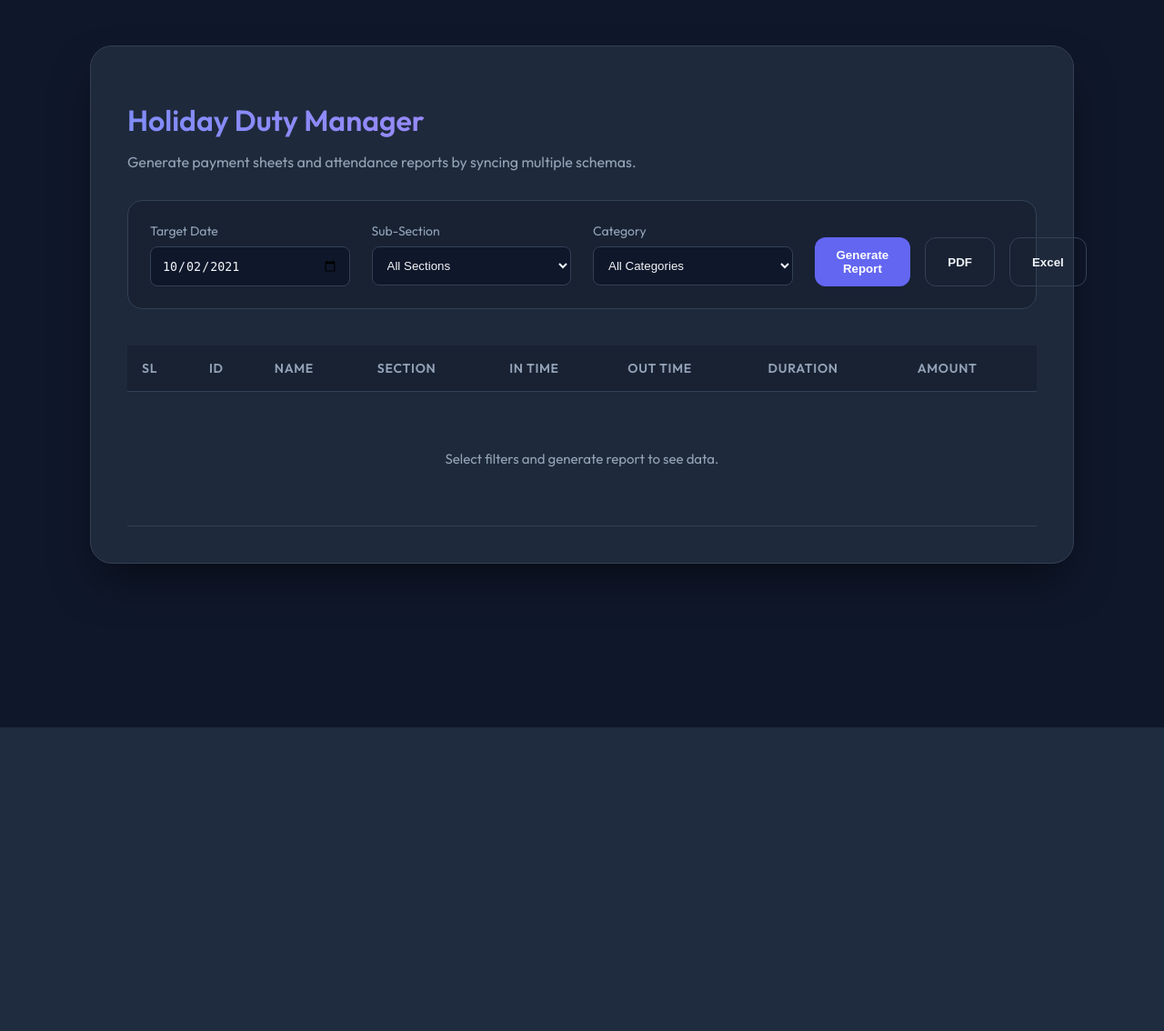
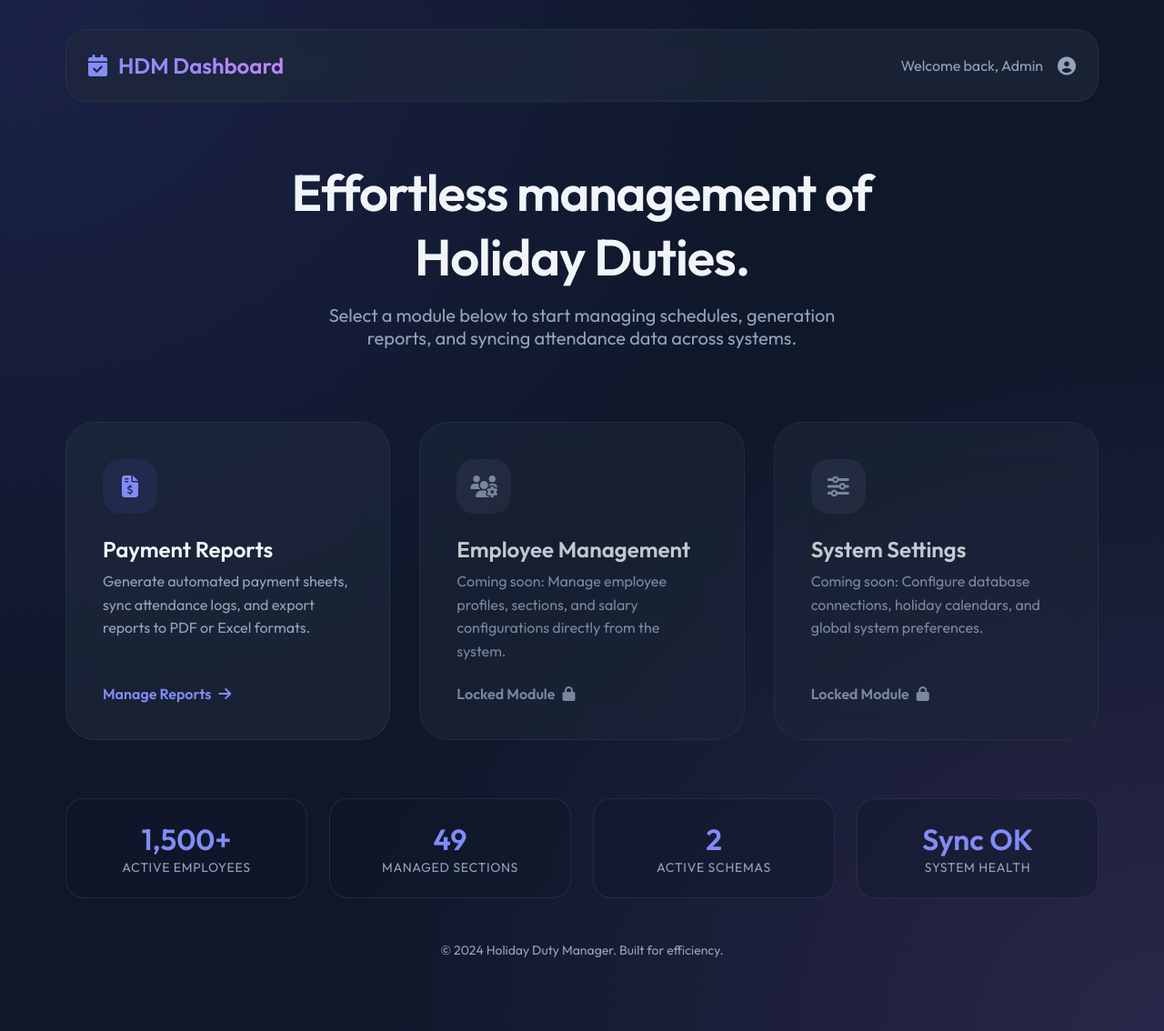
Before and after one commit to parvez144/holiday-duty-manager, a Flask app: page / in a window 1280 px wide. Shown: the whole page at 91% size. Before the commit the page ends 800 px from the top, so only its background shows below. Run offline with Flask 3, Linux system fonts and the light colour scheme; data that the repository does not hold is empty; parts of the project's set-up code (start-up, migrations or seed data) failed here and were passed over.

Commit message:
feat: Introduce reports page for generating payment sheets with date, section, and category filters, alongside a new dashboard.

```diff
--- a/app.py
+++ b/app.py
@@ -12,7 +12,7 @@ app.register_blueprint(reports_bp)
 
 @app.route('/')
 def index():
-    return render_template('reports.html')
+    return render_template('dashboard.html')
 
 if __name__ == "__main__":
     app.run(host='0.0.0.0', port=5000, debug=True)
--- /dev/null
+++ b/templates/dashboard.html
@@ -0,0 +1,318 @@
+<!DOCTYPE html>
+<html lang="en">
+
+<head>
+    <meta charset="UTF-8">
+    <meta name="viewport" content="width=device-width, initial-scale=1.0">
+    <title>Holiday Duty Manager - Dashboard</title>
+    <link href="https://fonts.googleapis.com/css2?family=Outfit:wght@300;400;600&display=swap" rel="stylesheet">
+    <link rel="stylesheet" href="https://cdnjs.cloudflare.com/ajax/libs/font-awesome/6.4.0/css/all.min.css">
+    <style>
+        :root {
+            --primary: #6366f1;
+            --primary-light: #818cf8;
+            --bg: #0f172a;
+            --card-bg: rgba(30, 41, 59, 0.7);
+            --text: #f1f5f9;
+            --text-muted: #94a3b8;
+            --border: rgba(51, 65, 85, 0.5);
+            --accent: #10b981;
+        }
+
+        * {
+            box-sizing: border-box;
+            margin: 0;
+            padding: 0;
+        }
+
+        body {
+            font-family: 'Outfit', sans-serif;
+            background-color: var(--bg);
+            background-image:
+                radial-gradient(at 0% 0%, rgba(99, 102, 241, 0.15) 0px, transparent 50%),
+                radial-gradient(at 100% 100%, rgba(192, 132, 252, 0.15) 0px, transparent 50%);
+            color: var(--text);
+            min-height: 100vh;
+            display: flex;
+            flex-direction: column;
+            overflow-x: hidden;
+        }
+
+        .container {
+            max-width: 1200px;
+            margin: 0 auto;
+            padding: 2rem;
+            width: 100%;
+        }
+
+        header {
+            display: flex;
+            justify-content: space-between;
+            align-items: center;
+            margin-bottom: 4rem;
+            padding: 1.5rem;
+            background: var(--card-bg);
+            backdrop-filter: blur(12px);
+            border-radius: 1.5rem;
+            border: 1px solid var(--border);
+        }
+
+        .logo {
+            display: flex;
+            align-items: center;
+            gap: 0.75rem;
+            font-size: 1.5rem;
+            font-weight: 600;
+            background: linear-gradient(to right, #818cf8, #c084fc);
+            -webkit-background-clip: text;
+            background-clip: text;
+            -webkit-text-fill-color: transparent;
+        }
+
+        .user-profile {
+            display: flex;
+            align-items: center;
+            gap: 1rem;
+            color: var(--text-muted);
+        }
+
+        .hero {
+            text-align: center;
+            margin-bottom: 5rem;
+        }
+
+        .hero h1 {
+            font-size: 3.5rem;
+            font-weight: 600;
+            margin-bottom: 1rem;
+            letter-spacing: -0.02em;
+        }
+
+        .hero p {
+            font-size: 1.25rem;
+            color: var(--text-muted);
+            max-width: 600px;
+            margin: 0 auto;
+        }
+
+        .grid {
+            display: grid;
+            grid-template-columns: repeat(auto-fit, minmax(300px, 1fr));
+            gap: 2rem;
+        }
+
+        .card {
+            background: var(--card-bg);
+            backdrop-filter: blur(16px);
+            padding: 2.5rem;
+            border-radius: 2rem;
+            border: 1px solid var(--border);
+            text-decoration: none;
+            color: inherit;
+            transition: all 0.4s cubic-bezier(0.175, 0.885, 0.32, 1.275);
+            display: flex;
+            flex-direction: column;
+            gap: 1.5rem;
+            position: relative;
+            overflow: hidden;
+        }
+
+        .card::before {
+            content: '';
+            position: absolute;
+            top: 0;
+            left: 0;
+            width: 100%;
+            height: 100%;
+            background: linear-gradient(45deg, transparent, rgba(255, 255, 255, 0.05), transparent);
+            transform: translateX(-100%);
+            transition: transform 0.6s;
+        }
+
+        .card:hover {
+            transform: translateY(-10px);
+            border-color: var(--primary-light);
+            box-shadow: 0 20px 40px -10px rgba(0, 0, 0, 0.5);
+        }
+
+        .card:hover::before {
+            transform: translateX(100%);
+        }
+
+        .card-icon {
+            width: 60px;
+            height: 60px;
+            background: rgba(99, 102, 241, 0.1);
+            border-radius: 1.25rem;
+            display: flex;
+            align-items: center;
+            justify-content: center;
+            font-size: 1.5rem;
+            color: var(--primary-light);
+        }
+
+        .card-content h3 {
+            font-size: 1.5rem;
+            margin-bottom: 0.5rem;
+        }
+
+        .card-content p {
+            color: var(--text-muted);
+            line-height: 1.6;
+        }
+
+        .card-footer {
+            margin-top: auto;
+            display: flex;
+            align-items: center;
+            gap: 0.5rem;
+            font-weight: 600;
+            color: var(--primary-light);
+        }
+
+        .card-footer i {
+            transition: transform 0.3s;
+        }
+
+        .card:hover .card-footer i {
+            transform: translateX(5px);
+        }
+
+        .stats-row {
+            display: grid;
+            grid-template-columns: repeat(auto-fit, minmax(200px, 1fr));
+            gap: 1.5rem;
+            margin-top: 4rem;
+        }
+
+        .stat-item {
+            background: rgba(15, 23, 42, 0.4);
+            padding: 1.5rem;
+            border-radius: 1.25rem;
+            border: 1px solid var(--border);
+            text-align: center;
+        }
+
+        .stat-value {
+            font-size: 2rem;
+            font-weight: 600;
+            color: var(--primary-light);
+            display: block;
+        }
+
+        .stat-label {
+            color: var(--text-muted);
+            font-size: 0.875rem;
+            text-transform: uppercase;
+            letter-spacing: 0.05em;
+        }
+
+        footer {
+            margin-top: auto;
+            padding: 3rem 0;
+            text-align: center;
+            color: var(--text-muted);
+            font-size: 0.875rem;
+        }
+
+        @media (max-width: 768px) {
+            .hero h1 {
+                font-size: 2.5rem;
+            }
+
+            .container {
+                padding: 1rem;
+            }
+        }
+    </style>
+</head>
+
+<body>
+    <div class="container">
+        <header>
+            <div class="logo">
+                <i class="fas fa-calendar-check"></i>
+                <span>HDM Dashboard</span>
+            </div>
+            <div class="user-profile">
+                <span>Welcome back, Admin</span>
+                <i class="fas fa-circle-user fa-lg"></i>
+            </div>
+        </header>
+
+        <section class="hero">
+            <h1>Effortless management of <br>Holiday Duties.</h1>
+            <p>Select a module below to start managing schedules, generation reports, and syncing attendance data across
+                systems.</p>
+        </section>
+
+        <div class="grid">
+            <a href="/reports" class="card">
+                <div class="card-icon">
+                    <i class="fas fa-file-invoice-dollar"></i>
+                </div>
+                <div class="card-content">
+                    <h3>Payment Reports</h3>
+                    <p>Generate automated payment sheets, sync attendance logs, and export reports to PDF or Excel
+                        formats.</p>
+                </div>
+                <div class="card-footer">
+                    Manage Reports <i class="fas fa-arrow-right"></i>
+                </div>
+            </a>
+
+            <div class="card" style="cursor: not-allowed; opacity: 0.8;">
+                <div class="card-icon" style="color: #94a3b8; background: rgba(148, 163, 184, 0.1);">
+                    <i class="fas fa-users-cog"></i>
+                </div>
+                <div class="card-content">
+                    <h3>Employee Management</h3>
+                    <p>Coming soon: Manage employee profiles, sections, and salary configurations directly from the
+                        system.</p>
+                </div>
+                <div class="card-footer" style="color: #94a3b8;">
+                    Locked Module <i class="fas fa-lock"></i>
+                </div>
+            </div>
+
+            <div class="card" style="cursor: not-allowed; opacity: 0.8;">
+                <div class="card-icon" style="color: #94a3b8; background: rgba(148, 163, 184, 0.1);">
+                    <i class="fas fa-sliders"></i>
+                </div>
+                <div class="card-content">
+                    <h3>System Settings</h3>
+                    <p>Coming soon: Configure database connections, holiday calendars, and global system preferences.
+                    </p>
+                </div>
+                <div class="card-footer" style="color: #94a3b8;">
+                    Locked Module <i class="fas fa-lock"></i>
+                </div>
+            </div>
+        </div>
+
+        <div class="stats-row">
+            <div class="stat-item">
+                <span class="stat-value">1,500+</span>
+                <span class="stat-label">Active Employees</span>
+            </div>
+            <div class="stat-item">
+                <span class="stat-value">49</span>
+                <span class="stat-label">Managed Sections</span>
+            </div>
+            <div class="stat-item">
+                <span class="stat-value">2</span>
+                <span class="stat-label">Active Schemas</span>
+            </div>
+            <div class="stat-item">
+                <span class="stat-value">Sync OK</span>
+                <span class="stat-label">System Health</span>
+            </div>
+        </div>
+
+        <footer>
+            &copy; 2024 Holiday Duty Manager. Built for efficiency.
+        </footer>
+    </div>
+</body>
+
+</html>
--- a/templates/reports.html
+++ b/templates/reports.html
@@ -1,10 +1,12 @@
 <!DOCTYPE html>
 <html lang="en">
+
 <head>
     <meta charset="UTF-8">
     <meta name="viewport" content="width=device-width, initial-scale=1.0">
     <title>Holiday Duty Manager - Reports</title>
     <link href="https://fonts.googleapis.com/css2?family=Outfit:wght@300;400;600&display=swap" rel="stylesheet">
+    <link rel="stylesheet" href="https://cdnjs.cloudflare.com/ajax/libs/font-awesome/6.4.0/css/all.min.css">
     <style>
         :root {
             --primary: #6366f1;
@@ -44,6 +46,7 @@
             margin-bottom: 0.5rem;
             background: linear-gradient(to right, #818cf8, #c084fc);
             -webkit-background-clip: text;
+            background-clip: text;
             -webkit-text-fill-color: transparent;
         }
 
@@ -75,7 +78,8 @@
             color: var(--text-muted);
         }
 
-        input, select {
+        input,
+        select {
             background: var(--bg);
             border: 1px solid var(--border);
             color: var(--text);
@@ -85,7 +89,8 @@
             transition: border-color 0.2s;
         }
 
-        input:focus, select:focus {
+        input:focus,
+        select:focus {
             border-color: var(--primary);
         }
 
@@ -108,8 +113,16 @@
             gap: 0.5rem;
         }
 
-        .btn-primary { background: var(--primary); color: white; flex: 2; }
-        .btn-primary:hover { background: var(--primary-hover); transform: translateY(-1px); }
+        .btn-primary {
+            background: var(--primary);
+            color: white;
+            flex: 2;
+        }
+
+        .btn-primary:hover {
+            background: var(--primary-hover);
+            transform: translateY(-1px);
+        }
 
         .btn-outline {
             background: transparent;
@@ -117,7 +130,10 @@
             color: var(--text);
             flex: 1;
         }
-        .btn-outline:hover { background: var(--border); }
+
+        .btn-outline:hover {
+            background: var(--border);
+        }
 
         .table-container {
             overflow-x: auto;
@@ -162,17 +178,26 @@
             display: none;
             width: 20px;
             height: 20px;
-            border: 2px solid rgba(255,255,255,0.3);
+            border: 2px solid rgba(255, 255, 255, 0.3);
             border-radius: 50%;
             border-top-color: #fff;
             animation: spin 0.8s linear infinite;
         }
-        @keyframes spin { to { transform: rotate(360deg); } }
 
+        @keyframes spin {
+            to {
+                transform: rotate(360deg);
+            }
+        }
     </style>
 </head>
+
 <body>
     <div class="container">
+        <a href="/"
+            style="text-decoration: none; color: var(--text-muted); display: flex; align-items: center; gap: 0.5rem; margin-bottom: 2rem; font-size: 0.875rem;">
+            <i class="fas fa-arrow-left"></i> Back to Dashboard
+        </a>
         <h1>Holiday Duty Manager</h1>
         <p class="subtitle">Generate payment sheets and attendance reports by syncing multiple schemas.</p>
 
@@ -340,4 +365,5 @@
         window.addEventListener('load', loadFilters);
     </script>
 </body>
+
 </html>
```
Lines whose indentation alone changed are shown as unchanged.
